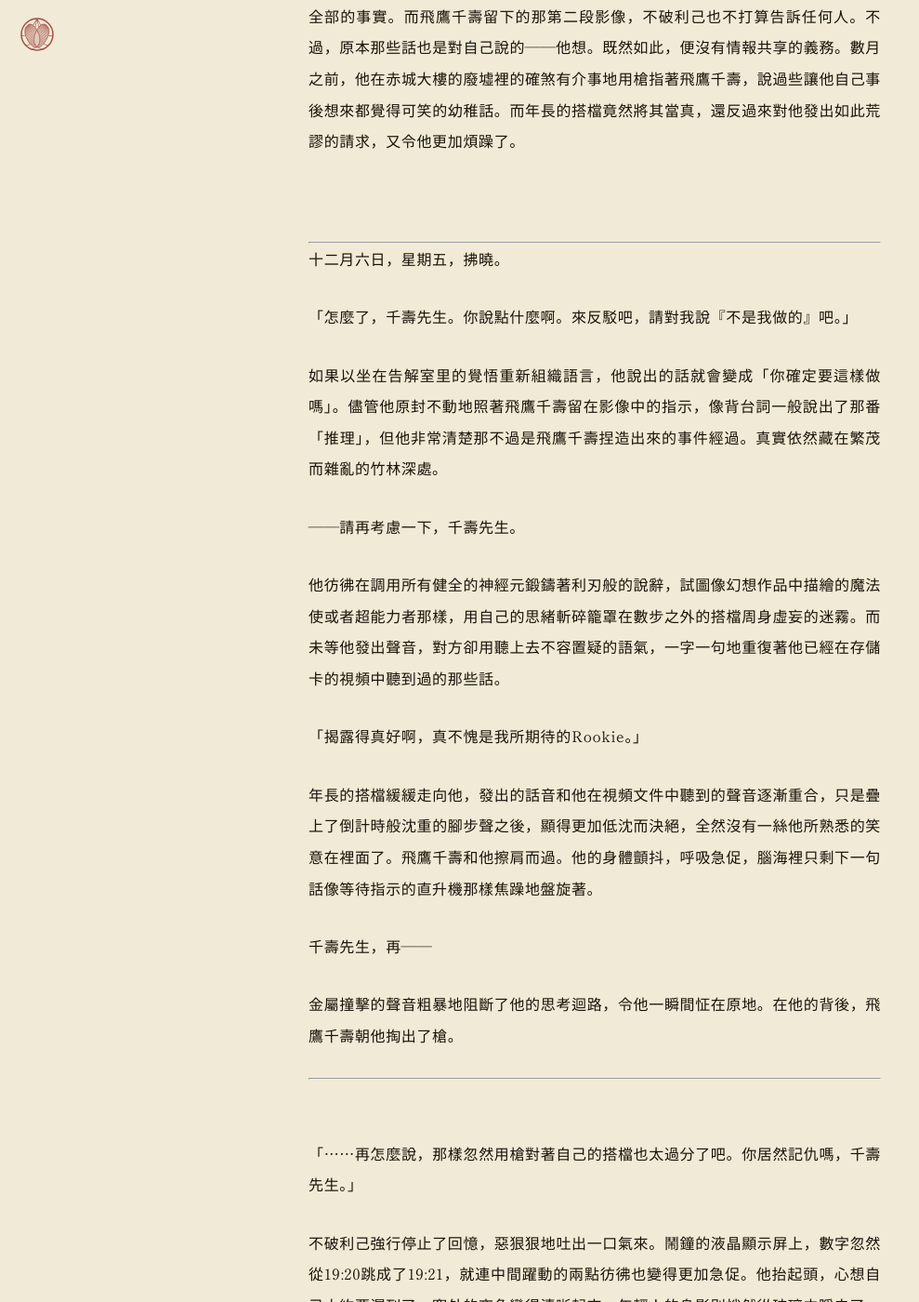
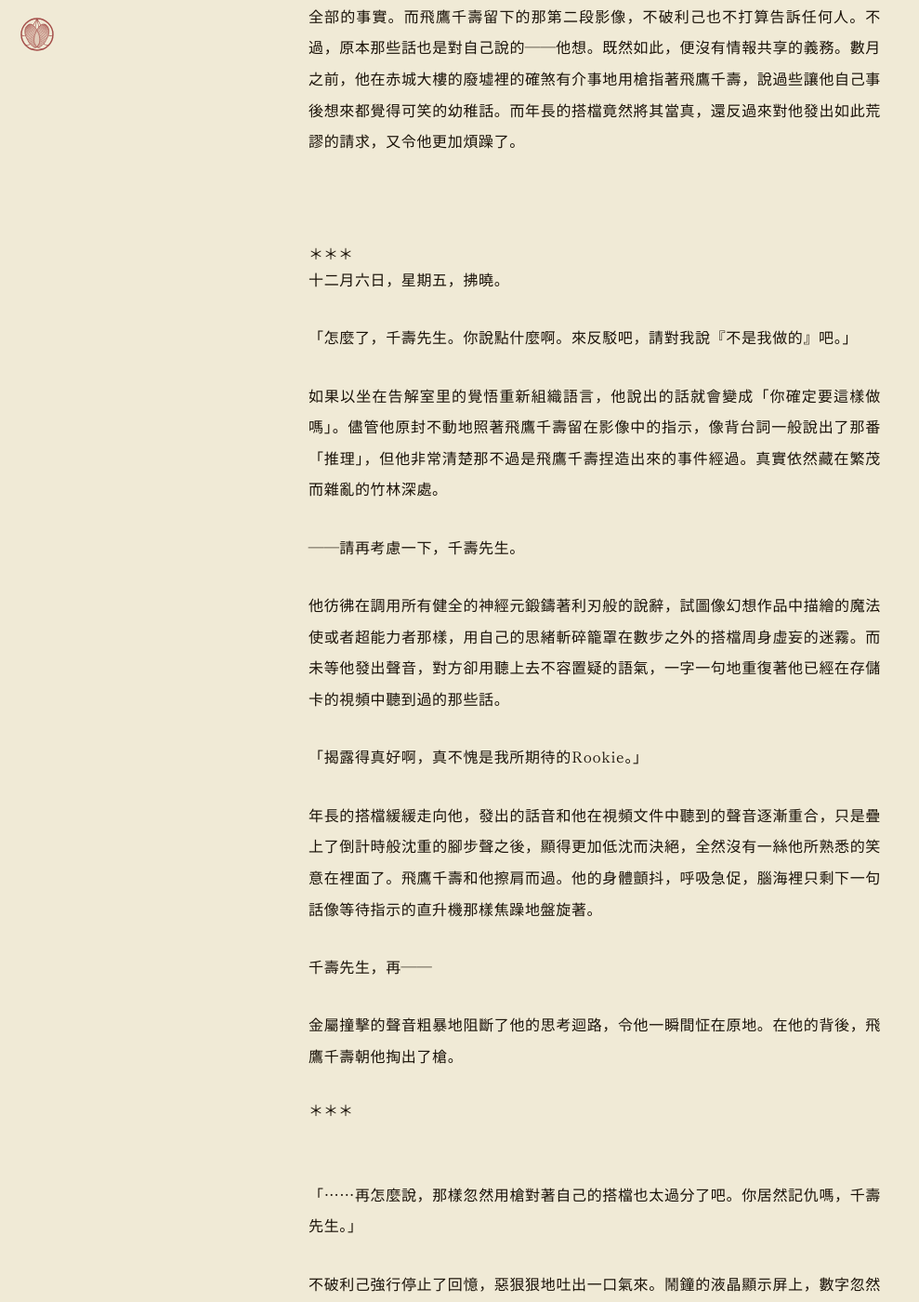
Before and after one commit to AriaYura/eternalnessstudy, a Jekyll site: the page built from posts/takeyabunotsuki/t-01.md, in a window 1280 px wide and 1400 px high, scrolled down 3042 px. Shown: the whole window at 93% size, without its empty margins (0-989 px from the left). Built offline with Jekyll 4.4.1, drawn with Linux system fonts in a browser that asks for light colours; some web fonts are replaced.

Commit message:
adjust t-01-01 scene break

```diff
--- a/posts/takeyabunotsuki/t-01.md
+++ b/posts/takeyabunotsuki/t-01.md
@@ -56,7 +56,7 @@ permalink: /posts/takeyabunotsuki/t-01/
 
 <br>
 
-***
+<div class="scene-break scene-break--symbol">＊＊＊</div>
 
 十二月六日，星期五，拂曉。
 
@@ -76,7 +76,7 @@ permalink: /posts/takeyabunotsuki/t-01/
 
 金屬撞擊的聲音粗暴地阻斷了他的思考迴路，令他一瞬間怔在原地。在他的背後，飛鷹千壽朝他掏出了槍。
 
-***
+<div class="scene-break scene-break--symbol">＊＊＊</div>
 
 <br>
 
```
